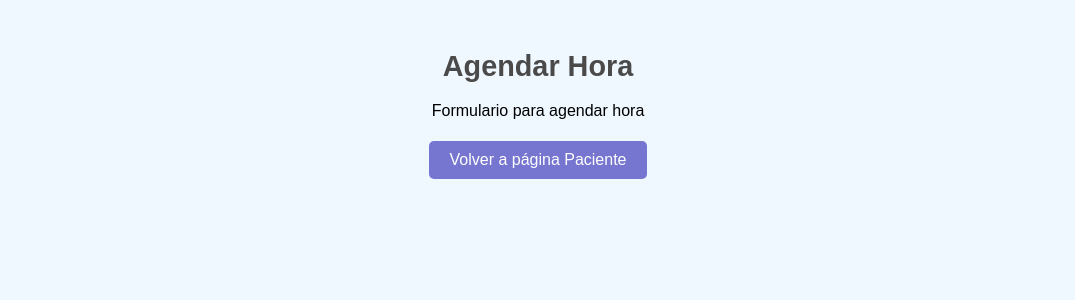
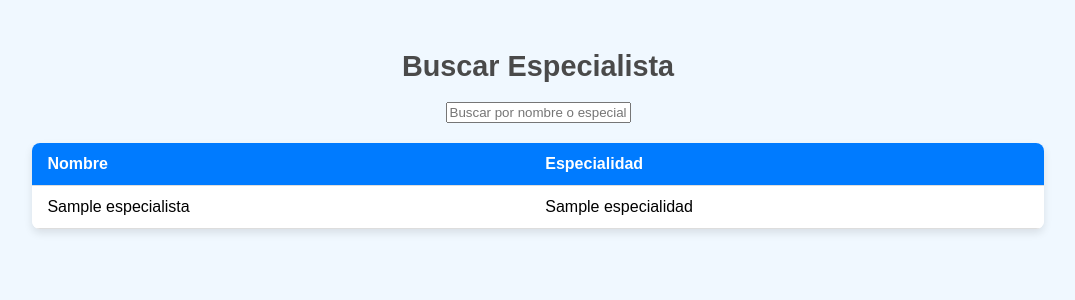
Before and after one commit to RicardoCharris14/Ingenieria_Software, a Flask app: template src/templates/seleccionar_especialista.html in a window 1280 px wide. Shown: the top 300 px of the page, without its empty margins (102-1177 px from the left). Run offline with Flask 3, Linux system fonts and the light colour scheme; the template is opened without the code that fills it: most values are stand-ins (such as "Sample title", 1, 10 or a date in 2020).

Commit message:
feat: se conecta la logica de reserva de horas  con la pagina principal

```diff
--- a/src/main.py
+++ b/src/main.py
@@ -51,18 +51,32 @@ def buscar_especialista():
 
 @app.route('/seleccionar_especialista')
 def seleccionar_especialista():
-    return render_template('seleccionar_especialista.html')
+    especialistas = DB_functions.obtener_doctores()
+    return render_template('seleccionar_especialista.html', especialistas=especialistas)
 
-@app.route('/<rutP>/paciente/seleccionar_especialista/agendar_hora/<rutE>')
-def agendar_hora(rutP, rutE):
+
+@app.route('/paciente/seleccionar_especialista/agendar_hora/<rutE>')
+def agendar_hora(rutE):
     intervalo = DB_functions.obtener_periodo_temporal()
-    horarios = DB_functions.obtener_horarios_disponibles("", intervalo[0]['fecha_inicio'], intervalo[0]['fecha_final'],"", rutE)
+    horarios = DB_functions.obtener_horarios_disponibles("", intervalo[0]['fecha_inicio'], intervalo[0]['fecha_final'], "", rutE)
     fechas = []
     for horario in horarios:
         if horario['fecha'] not in fechas:
             fechas.append(horario['fecha'])
-    participantes = {'paciente': rutP, 'especialista': rutE}
+    participantes = {'especialista': rutE}
     return render_template('agendar_hora.html', participantes=participantes, horarios=horarios, fechas=fechas)
+
+
+#@app.route('/<rutP>/paciente/seleccionar_especialista/agendar_hora/<rutE>')
+#def agendar_hora(rutP, rutE):
+#    intervalo = DB_functions.obtener_periodo_temporal()
+#    horarios = DB_functions.obtener_horarios_disponibles("", intervalo[0]['fecha_inicio'], intervalo[0]['fecha_final'],"", rutE)
+#    fechas = []
+#    for horario in horarios:
+#        if horario['fecha'] not in fechas:
+#            fechas.append(horario['fecha'])
+#    participantes = {'paciente': rutP, 'especialista': rutE}
+#    return render_template('agendar_hora.html', participantes=participantes, horarios=horarios, fechas=fechas)
 
 @app.route('/reservar_cita', methods=['POST'])
 def reservar():
--- a/src/templates/seleccionar_especialista.html
+++ b/src/templates/seleccionar_especialista.html
@@ -1,14 +1,79 @@
 <!DOCTYPE html>
 <html lang="es">
 <head>
+    <link rel="stylesheet" href="{{ url_for('static', filename='styles.css') }}">
     <meta charset="UTF-8">
     <meta name="viewport" content="width=device-width, initial-scale=1.0">
-    <title>Agendar Hora</title>
-    <link rel="stylesheet" href="{{ url_for('static', filename='styles.css') }}">
+    <title>Buscar Especialista</title>
 </head>
 <body>
-    <h1>Agendar Hora</h1>
-    <p>Formulario para agendar hora</p>
-    <button onclick="location.href='{{ url_for('paciente') }}'">Volver a página Paciente</button>
-    </body>
+    <h1>Buscar Especialista</h1>
+    <input type="text" id="buscador" placeholder="Buscar por nombre o especialidad..." onkeyup="filtrarDoctores()">
+
+    <table id="tablaEspecialistas">
+        <thead>
+            <tr>
+                <th onclick="ordenarTabla(0, 'nombre')">Nombre</th>
+                <th onclick="ordenarTabla(1, 'especialidad')">Especialidad</th>
+            </tr>
+        </thead>
+        <tbody>
+            {% for especialista in especialistas %}
+            <tr>
+                <tbody>
+                    {% for especialista in especialistas %}
+                    <tr onclick="window.location.href='/paciente/seleccionar_especialista/agendar_hora/{{ especialista.rut }}'">
+                        <td>{{ especialista.nombre }}</td>
+                        <td>{{ especialista.especialidad }}</td>
+                    </tr>
+                    {% endfor %}
+                </tbody>
+            </tr>
+            {% endfor %}
+        </tbody>
+    </table>
+
+    <script>
+        let ordenAscendente = true;
+
+        function ordenarTabla(columna, tipo) {
+            const tabla = document.getElementById("tablaEspecialistas");
+            const filas = Array.from(tabla.rows).slice(1); // Excluye la cabecera
+            filas.sort((a, b) => {
+                let valorA = a.cells[columna].innerText.toLowerCase();
+                let valorB = b.cells[columna].innerText.toLowerCase();
+
+                if (tipo === 'disponibilidad') {
+                    const estadoOrden = { "disponible": 1, "no disponible": 2 };
+                    valorA = estadoOrden[valorA];
+                    valorB = estadoOrden[valorB];
+                }
+
+                if (valorA < valorB) return ordenAscendente ? -1 : 1;
+                if (valorA > valorB) return ordenAscendente ? 1 : -1;
+                return 0;
+            });
+
+            ordenAscendente = !ordenAscendente; // Cambia el orden para la próxima vez
+            filas.forEach(fila => tabla.tBodies[0].appendChild(fila)); // Actualiza la tabla
+        }
+
+        function filtrarDoctores() {
+            const buscador = document.getElementById("buscador").value.toLowerCase();
+            const filas = document.querySelectorAll("#tablaEspecialistas tbody tr");
+
+            filas.forEach(fila => {
+                const nombreDoctor = fila.cells[0].innerText.toLowerCase();
+                const especialidadDoctor = fila.cells[1].innerText.toLowerCase();
+
+                // Mostrar u ocultar la fila si coincide el nombre o la especialidad
+                if (nombreDoctor.includes(buscador) || especialidadDoctor.includes(buscador)) {
+                    fila.style.display = "";
+                } else {
+                    fila.style.display = "none";
+                }
+            });
+        }
+    </script>
+</body>
 </html>
```
